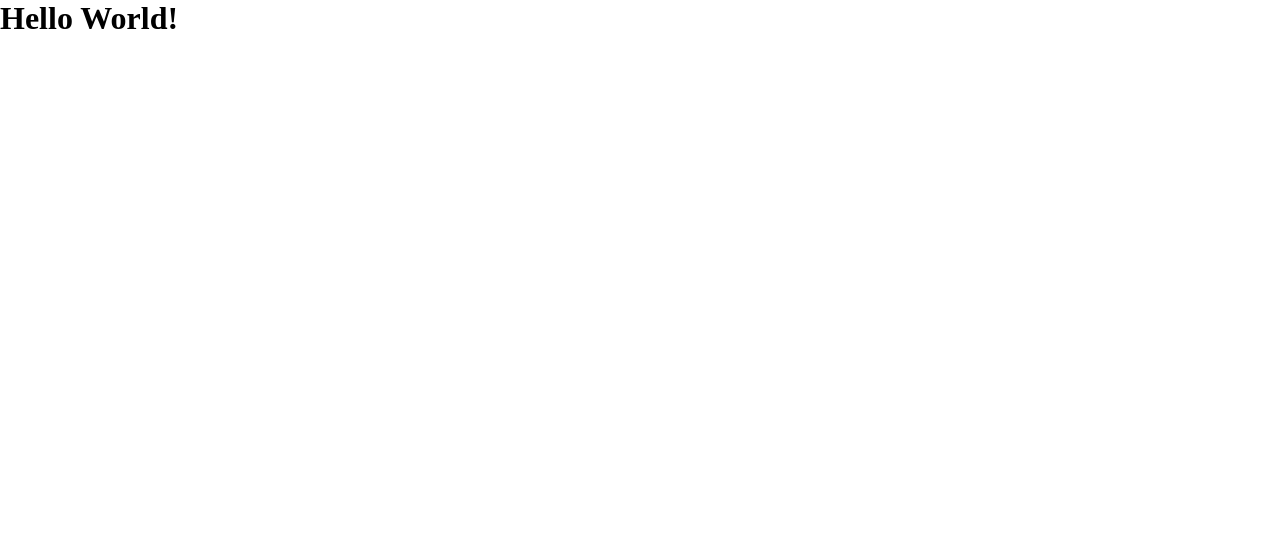
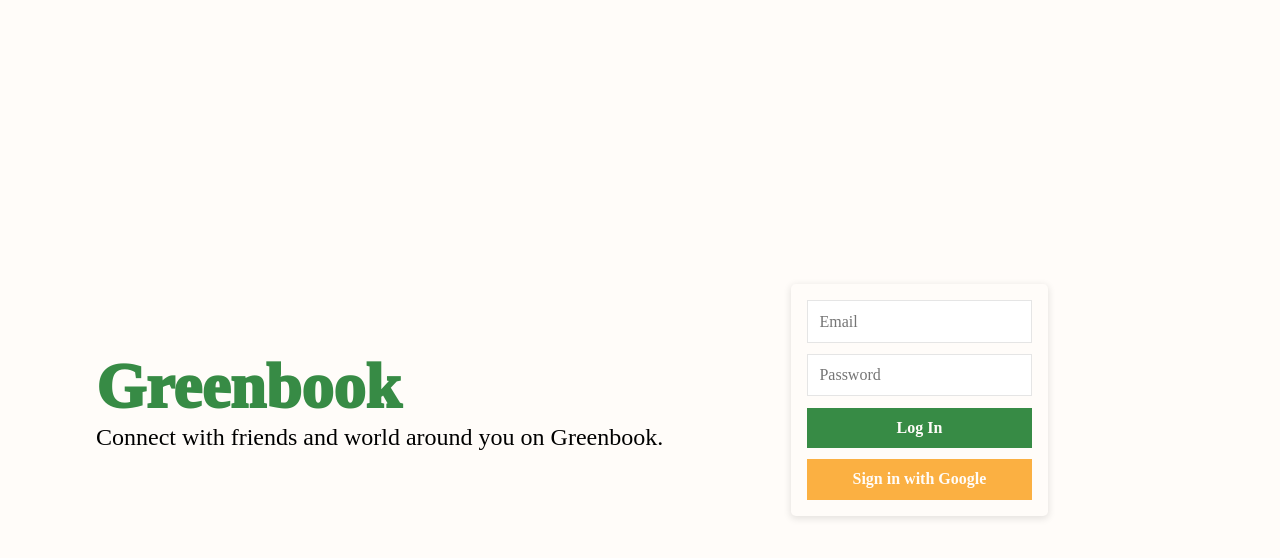
Before and after one commit to Mlodzieniak/facebook-clone, a React (Create React App) app: page / in a window 1280 px wide. Shown: the top 558 px of the page. Built offline with nearby package versions, Linux system fonts and the light colour scheme; no server answers; a web font is replaced by a local one.

Commit message:
login page design

```diff
--- a/package.json
+++ b/package.json
@@ -9,6 +9,7 @@
     "firebase": "^9.20.0",
     "react": "^18.2.0",
     "react-dom": "^18.2.0",
+    "react-firebase-hooks": "^5.1.1",
     "react-scripts": "5.0.1",
     "web-vitals": "^2.1.4"
   },
--- a/src/App.jsx
+++ b/src/App.jsx
@@ -1,11 +1,14 @@
 import React from "react";
 import "./styles/app.css";
-import { auth, storage, db } from "../firebase";
+// import { useAuthState } from "react-firebase-hooks/auth";
+// import { auth, storage, db } from "../firebase";
+import Login from "./pages/Login";
 
 function App() {
+  // const [user, loading, error] = useAuthState(auth);
   return (
     <div className="App">
-      <h1>Hello World!</h1>
+      <Login />
     </div>
   );
 }
--- a/src/pages/Login.jsx
+++ b/src/pages/Login.jsx
@@ -0,0 +1,22 @@
+import React from "react";
+import "../styles/login.css";
+
+function Login() {
+  return (
+    <div className="login-page">
+      <div className="logo-wrapper">
+        <div className="logo">Greenbook</div>
+        <div className="motto">Connect with friends and world around you on Greenbook.</div>
+      </div>
+      <div className="login-wrapper">
+        <input type="text" placeholder="Email" />
+        <input type="password" placeholder="Password" />
+        <button type="button" className="login-password-btn">Log In</button>
+        <button type="button" className="login-google-btn">Sign in with Google</button>
+      </div>
+
+    </div>
+  );
+}
+
+export default Login;
--- a/src/styles/app.css
+++ b/src/styles/app.css
@@ -2,6 +2,19 @@
     margin: 0;
     padding: 0;
     text-decoration: none;
+    /* font-family: 'Roboto', sans-serif; */
     font-family: 'Castoro Titling', cursive;
-    /* font-family: 'Roboto', sans-serif; */
 }
+
+p {
+    font-family: 'Roboto', sans-serif;
+}
+
+:root {
+    --beige: #FFFCF9;
+    --dark-beige: #f1f1f1;
+    --green: #378b45;
+    --orange: #fbb042;
+    --dark-green: #1b4321;
+    --medium-green: #296733;
+}
--- /dev/null
+++ b/src/styles/login.css
@@ -0,0 +1,56 @@
+.login-page {
+    background-color: var(--beige);
+    height: 100vh;
+    padding: 8rem 6rem;
+    display: flex;
+    align-items: center;
+    box-sizing: border-box;
+    gap: 8rem;
+}
+
+
+
+.logo {
+    color: var(--green);
+    font-size: 64px;
+    font-weight: 1000;
+}
+
+.motto {
+    font-size: 24px;
+}
+
+.login-wrapper {
+    background-color: var(--beige);
+    padding: 1rem;
+    border-radius: 0.3rem;
+    box-shadow: 0 2px 7px 1px rgba(0, 0, 0, 0.1);
+    display: flex;
+    flex-direction: column;
+    gap: 0.7rem;
+}
+
+input,
+button {
+    font-size: 16px;
+    padding: 0.7rem;
+}
+
+input {
+    border: solid 1px rgba(0, 0, 0, 0.1);
+}
+
+button {
+    color: var(--beige);
+    font-weight: 700;
+    border: none;
+
+}
+
+.login-password-btn {
+    background-color: var(--green);
+}
+
+.login-google-btn {
+    background-color: var(--orange);
+}
```
Also changed, not shown: 1 other file (tests, documents, lock files or other folders).
